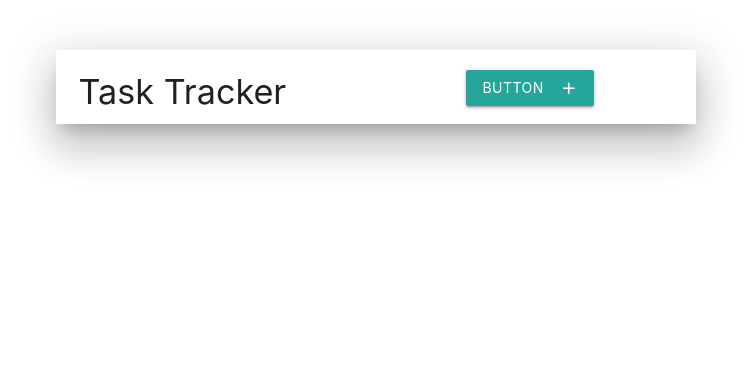
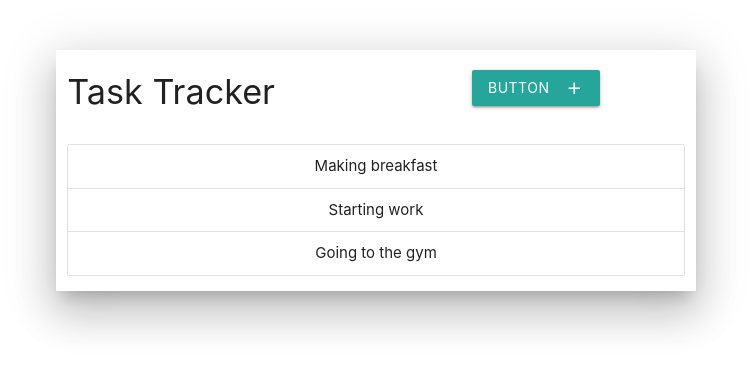
Before and after one commit to DonMuscles97/react-app, a React (Create React App) app: page / in a window 1280 px wide. Shown: the top 370 px of the page, without its empty margins (264-1015 px from the left). Built offline with nearby package versions, Linux system fonts and the light colour scheme.

Commit message:
I forgot exactly what the last thing I did was but heres the commit

```diff
--- a/src/App.js
+++ b/src/App.js
@@ -1,6 +1,8 @@
 import logo from './logo.svg';
 import './App.css';
 import Header from './components/Header'
+import Tasks from './components/Tasks'
+import {useState} from 'react'
 import 'materialize-css/dist/css/materialize.min.css'
 
 // import "materialize-css/dist/js/materialize.min.js";
@@ -8,10 +10,30 @@ import 'materialize-css/dist/css/materialize.min.css'
 
 function App() {
 
+  const [tasks, setTasks] = useState([{
+    id: 1,
+    text: 'Making breakfast',
+    day: 'April 26th at 7:30 am',
+    reminder: true,
+},
+{
+    id: 2,
+    text: 'Starting work',
+    day: 'April 26th at 9:00 am',
+    reminder: true,
+},
+{
+    id: 3,
+    text: 'Going to the gym',
+    day: 'April 26th at 6:00pm',
+    reminder: true,
+},])
+
   return (
     <div className="App  row">
      <div className="col m6 z-depth-5 offset-m3" >
-     <Header/>
+     <Header className="row"/>
+     <Tasks tasks={tasks}/>
 
      </div>
     </div>
--- a/src/components/Button.js
+++ b/src/components/Button.js
@@ -1,10 +1,10 @@
 import Header from "./Header";
 import PropTypes from 'prop-types';
 
-const Button = ({color, text, icon, url, target}) => {
+const Button = ({color, text, icon, url, target, event}) => {
     return (
            <div >
-        <a  href={url} target={target} className={`waves-effect waves-light btn  floating ${color}`} id="plus">{text}<i className="material-icons right" >{icon}</i></a>
+        <a  href={url} target={target} className={`waves-effect waves-light btn  floating ${color}`} id="plus" onClick={event}>{text}<i className="material-icons right" >{icon}</i></a>
         </div>
     )
 }
--- a/src/components/Header.js
+++ b/src/components/Header.js
@@ -4,13 +4,17 @@ import  Button from './Button';
 
 const Header = (props) => {
 
+    const click = () => {
+      alert('this works');
+    }
+
     return (
-      <div>
+      <div className="row">
         <div className="col m6">
             <h4 className="left-align">{props.title}</h4>
         </div>
         <div className="col m6">
-          <Button text="button" icon="add" color="" url="#"/>
+          <Button text="button" icon="add" color="" url="#" event={click}/>
         </div>
       </div>
     )
--- /dev/null
+++ b/src/components/Tasks.js
@@ -0,0 +1,17 @@
+
+
+const Tasks = ({tasks}) => {
+
+    return (
+        <>
+            <ul className="collection ">
+            {tasks.map((task) => (
+            <li className="collection-item" key={task.id}>{task.text}</li>
+            ))}
+            </ul>
+
+        </>
+    )
+}
+
+export default Tasks
```
Also changed, not shown: src/components/Task.js (added, +9 -0 lines).
